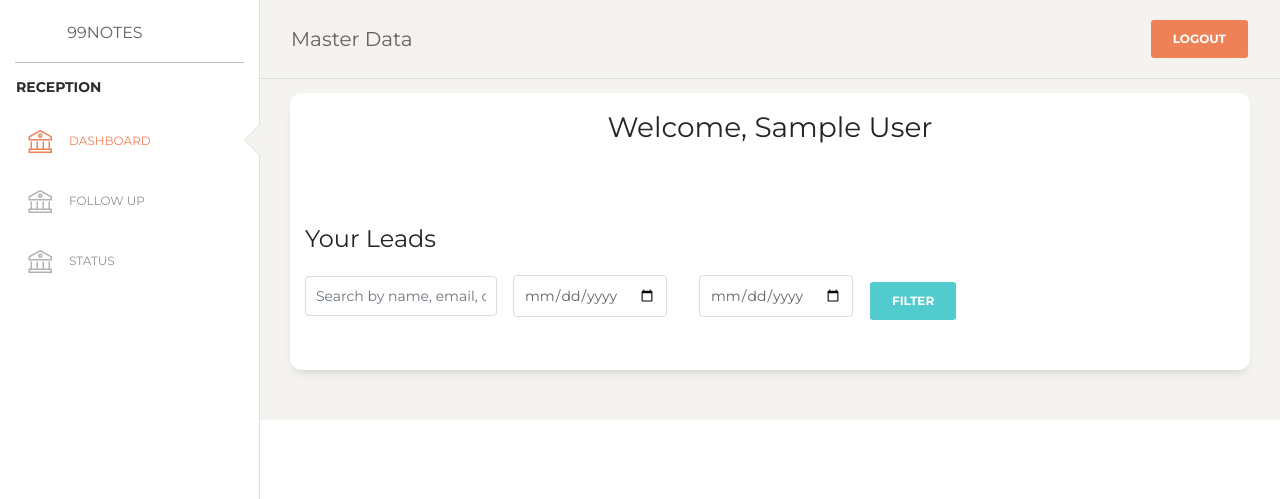
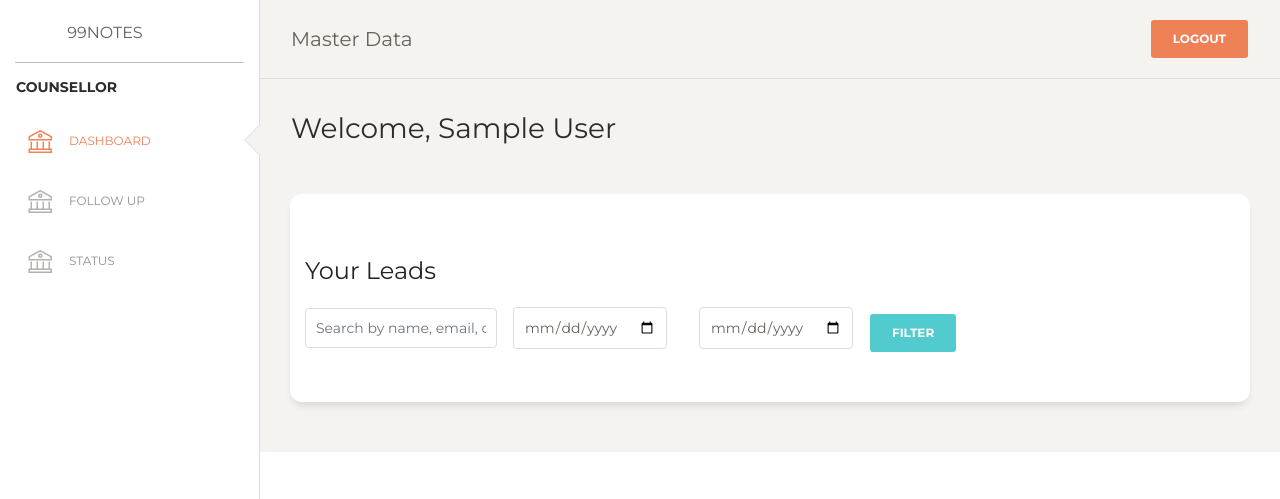
Before and after one commit to Ajaydelhioo7/leadscrm, a PHP site: page /Counsellors/dashboard.php in a window 1280 px wide. Shown: the top 499 px of the page. Run offline with PHP 8.4, Linux system fonts and the light colour scheme; the visitor is signed in with stand-in values (Sample User, id 1); data that the repository does not hold is empty; some libraries are stand-ins or nearby versions.

Commit message:
dashboard name changes

```diff
--- a/Counsellors/dashboard.php
+++ b/Counsellors/dashboard.php
@@ -100,10 +100,11 @@ $total_pages = ceil($total_records / $limit);
 <body>
 <?php include './includes/header.php'?>
 
+<h3 class="text-center p-3" >Welcome, <?php echo $_SESSION['counsellor_name']; ?></h3>
 <div class="container ">
     <div class="card">
         <div class="card-header">
-            <h3 class="text-center">Welcome, <?php echo $_SESSION['counsellor_name']; ?></h3>
+
         </div>
         <div class="card-body">
             <h4>Your Leads</h4>
--- a/Counsellors/includes/sidebar.php
+++ b/Counsellors/includes/sidebar.php
@@ -27,7 +27,7 @@ $rootUrl = (isset($_SERVER['HTTPS']) && $_SERVER['HTTPS'] === 'on' ? "https://"
 $currentFile = basename($_SERVER['PHP_SELF']);
 ?>
 <div class="sidebar-wrapper">
-  <h6 class="ml-3 mt-3">Reception</h6>
+  <h6 class="ml-3 mt-3">Counsellor</h6>
     <ul class="nav" id="sidebarNav">
         <li class="<?= $currentFile == 'dashboard.php' ? 'active' : '' ?>">
             <a href="../counsellors/dashboard.php">
--- a/receptionist/dashboard.php
+++ b/receptionist/dashboard.php
@@ -75,11 +75,11 @@ $centers = $conn->query("SELECT * FROM centers");
 </head>
 <body>
 <?php include './includes/header.php'?>
-
+<h3 class="text-center p-3">Welcome, <?php echo $_SESSION['receptionist_name']; ?></h3>
 <div class="container ">
     <div class="card">
         <div class="card-header">
-            <h3 class="text-center">Welcome, <?php echo $_SESSION['receptionist_name']; ?></h3>
+
         </div>
         <div class="card-body">
             <h4>Enquiries</h4>
```
